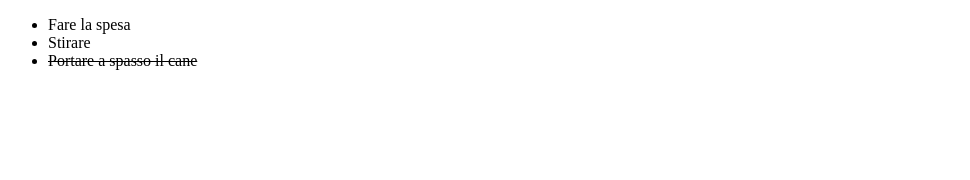
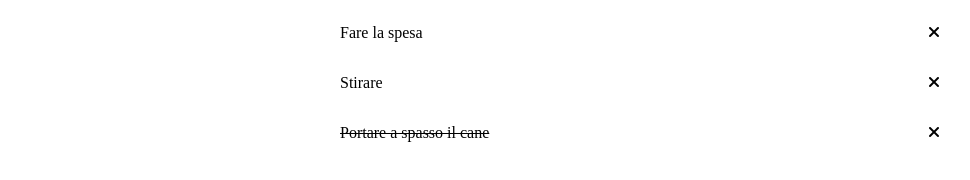
Before and after one commit to ilariasalvati00/vue-todolist, a plain HTML site: page index.html in a window 1280 px wide. Shown: the whole page, without its empty margins (0-970 px from the left). Drawn offline with nearby package versions, Linux system fonts and the light colour scheme.

Commit message:
milestone 2 completata, stile aggiunto

```diff
--- a/index.html
+++ b/index.html
@@ -3,6 +3,7 @@
 <head>
     <meta charset="UTF-8">
     <meta name="viewport" content="width=device-width, initial-scale=1.0">
+    <link rel="stylesheet" href="https://cdnjs.cloudflare.com/ajax/libs/font-awesome/6.4.2/css/all.min.css" integrity="sha512-z3gLpd7yknf1YoNbCzqRKc4qyor8gaKU1qmn+CShxbuBusANI9QpRohGBreCFkKxLhei6S9CQXFEbbKuqLg0DA==" crossorigin="anonymous" referrerpolicy="no-referrer" />
     <link rel="stylesheet" href="style.css">
     <title>Document</title>
 </head>
@@ -11,7 +12,10 @@
 
     <div id="app">
         <ul>
-            <li v-for="(elemento) in todolist" :class="sbarra(elemento)"> {{ elemento.text }}</li>
+            <li v-for="(elemento, indice) in todolist">
+                <span :class="sbarra(elemento)">{{ elemento.text }}</span>
+                <i class="fa-solid fa-xmark" @click="remove(indice)"></i>
+            </li>
         </ul>
     </div>
     <script src="main.js"></script>
--- a/main.js
+++ b/main.js
@@ -28,6 +28,9 @@ const options = {
             else{
                 return ""
             }
+        },
+        remove: function(index){
+            this.todolist.splice(index, 1);
         }
     }
 }
--- a/style.css
+++ b/style.css
@@ -1,3 +1,24 @@
 .sbarrato{
-    text-decoration:line-through;
+    text-decoration: line-through;
 }
+
+#app{
+    width: 50%;
+    margin: auto;
+}
+
+ul{
+    list-style-type: none;
+    margin: 0;
+    padding: 0;
+}
+
+li{
+    display: flex;
+    padding: 1rem;
+    justify-content: space-between;
+}
+
+li>.fa-xmark{
+    text-decoration:none;
+}
```
